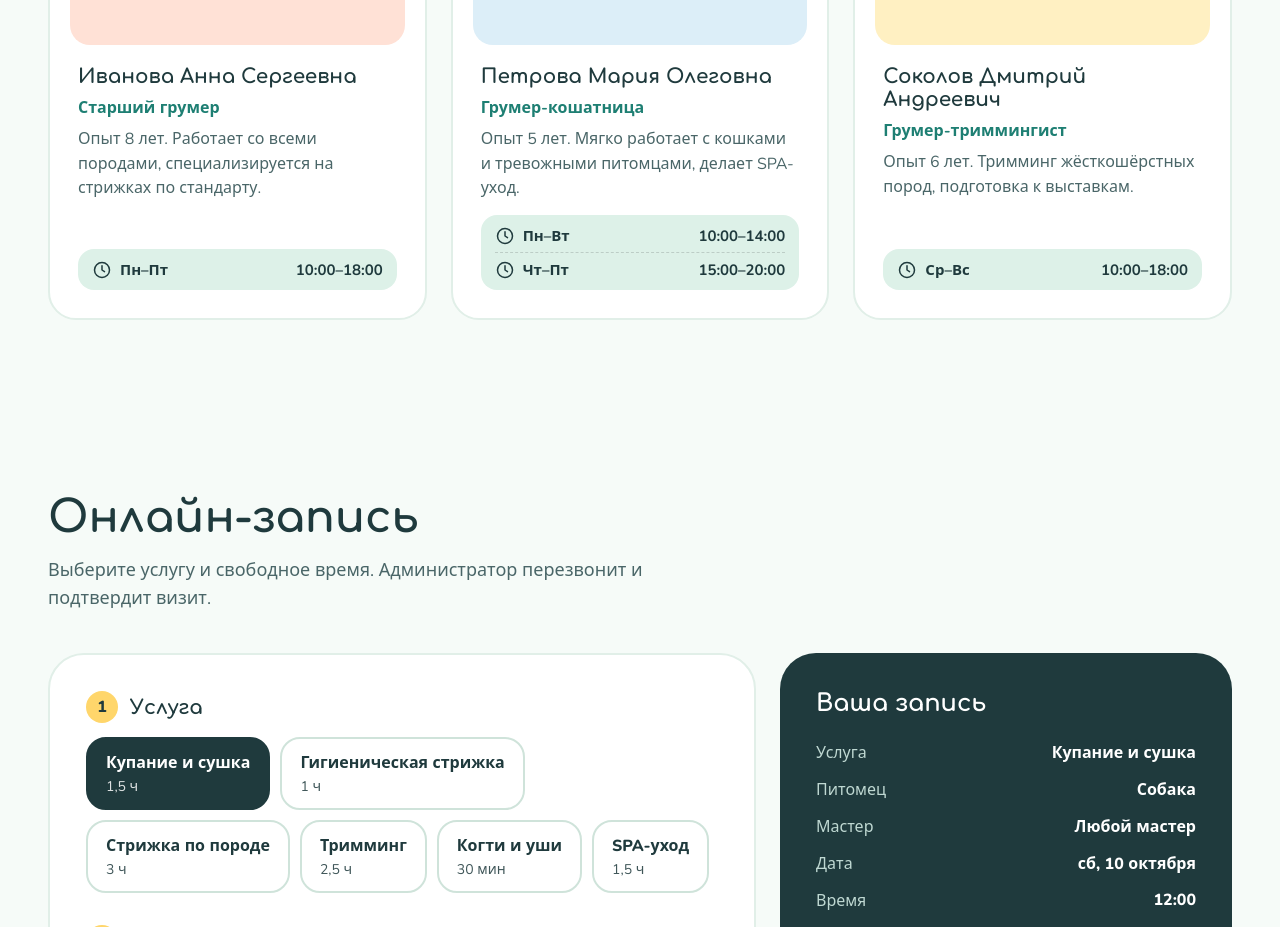
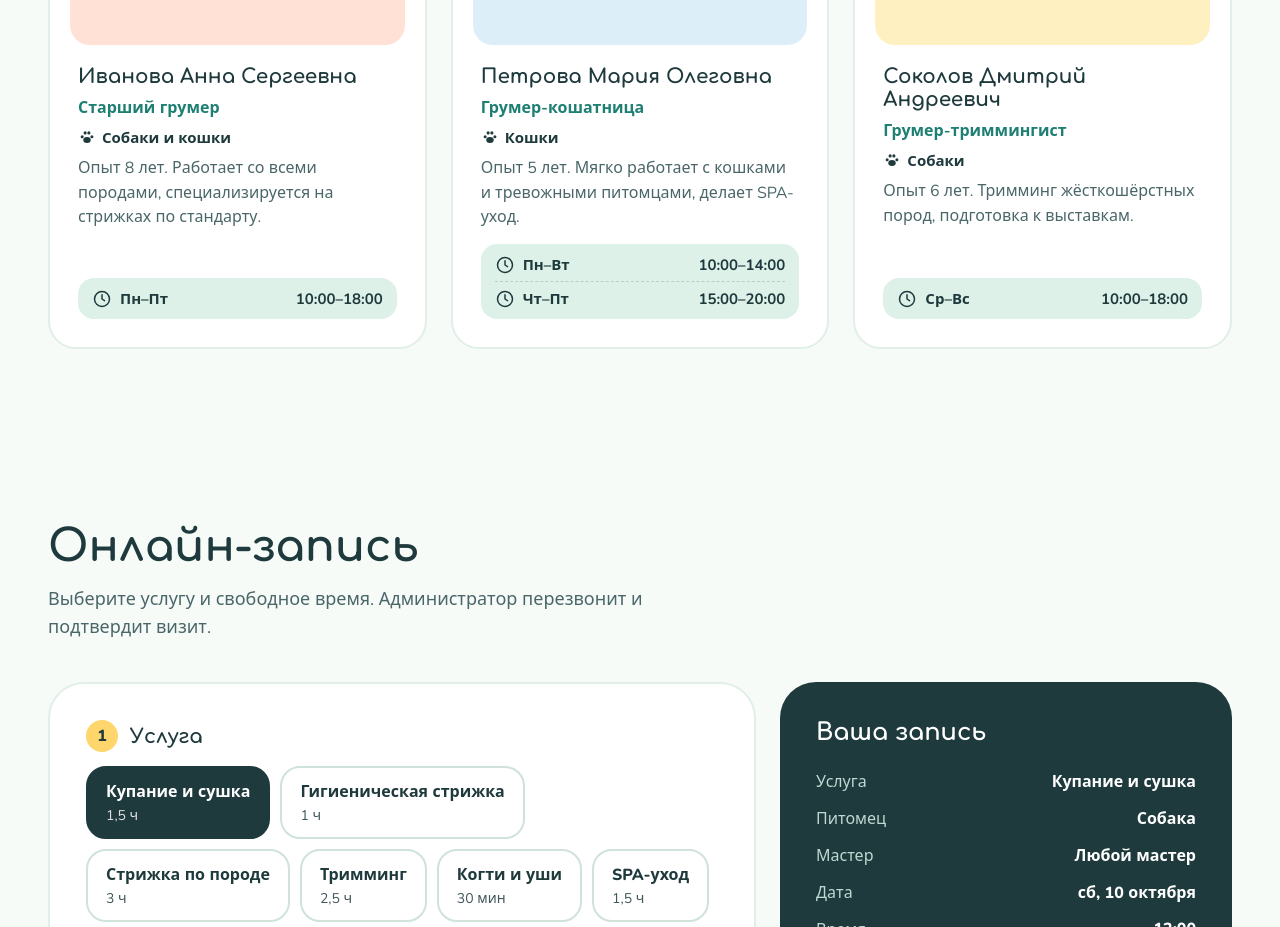
Before and after one commit to aleksan94/gruming, a Vue app: page / in a window 1280 px wide. Shown: the part 2660-3587 px from the top of the page. Built offline with nearby package versions, Linux system fonts and the light colour scheme.

Commit message:
тип животного у мастеров

```diff
--- a/src/components/TeamSection.vue
+++ b/src/components/TeamSection.vue
@@ -1,6 +1,6 @@
 <script setup lang="ts">
 import AppIcon from './AppIcon.vue'
-import { EMPLOYEES } from '../data/salon'
+import { EMPLOYEES, petsLabel } from '../data/salon'
 </script>
 
 <template>
@@ -19,6 +19,7 @@ import { EMPLOYEES } from '../data/salon'
           <div class="info">
             <h3 class="h3">{{ e.name }}</h3>
             <span class="role">{{ e.role }}</span>
+            <span class="pets"><AppIcon name="paw" :size="18" />{{ petsLabel(e.pets) }}</span>
             <p>{{ e.experience }}</p>
             <div class="schedule">
               <ul class="slots">
@@ -92,6 +93,14 @@ import { EMPLOYEES } from '../data/salon'
   color: var(--accent);
 }
 
+.pets {
+  display: flex;
+  align-items: center;
+  gap: 6px;
+  font-weight: 700;
+  font-size: 15px;
+}
+
 .schedule {
   margin-top: 6px;
   padding: 10px 14px;
--- a/src/data/salon.ts
+++ b/src/data/salon.ts
@@ -41,6 +41,7 @@ export interface ScheduleSlot {
   days: string
   hours: string
 }
+export type PetId = 'dog' | 'cat'
 export interface Employee {
   id: string
   name: string
@@ -49,6 +50,8 @@ export interface Employee {
   /** Путь к фото (например, /team/anna.jpg из public). Без фото показывается заглушка. */
   photo?: string
   experience: string
+  /** С какими животными работает мастер: собаки, кошки или и те и другие. */
+  pets: PetId[]
   /** Один или несколько интервалов работы (например, пн–вт и чт–пт в разное время). */
   schedule: ScheduleSlot[]
 }
@@ -176,6 +179,7 @@ export const EMPLOYEES: Employee[] = [
     role: 'Старший грумер',
     tint: 'peach',
     experience: 'Опыт 8 лет. Работает со всеми породами, специализируется на стрижках по стандарту.',
+    pets: ['dog', 'cat'],
     schedule: [{ days: 'Пн–Пт', hours: '10:00–18:00' }],
   },
   {
@@ -184,6 +188,7 @@ export const EMPLOYEES: Employee[] = [
     role: 'Грумер-кошатница',
     tint: 'sky',
     experience: 'Опыт 5 лет. Мягко работает с кошками и тревожными питомцами, делает SPA-уход.',
+    pets: ['cat'],
     schedule: [
       { days: 'Пн–Вт', hours: '10:00–14:00' },
       { days: 'Чт–Пт', hours: '15:00–20:00' },
@@ -195,6 +200,7 @@ export const EMPLOYEES: Employee[] = [
     role: 'Грумер-триммингист',
     tint: 'butter',
     experience: 'Опыт 6 лет. Тримминг жёсткошёрстных пород, подготовка к выставкам.',
+    pets: ['dog'],
     schedule: [{ days: 'Ср–Вс', hours: '10:00–18:00' }],
   },
 ]
@@ -203,6 +209,14 @@ export const PETS: Pet[] = [
   { id: 'dog', name: 'Собака' },
   { id: 'cat', name: 'Кошка' },
 ]
+
+const PET_LABELS: Record<PetId, string> = { dog: 'Собаки', cat: 'Кошки' }
+
+/** Подпись для мастера: «Собаки», «Кошки» или «Собаки и кошки». */
+export function petsLabel(pets: PetId[]): string {
+  const names = (['dog', 'cat'] as PetId[]).filter((p) => pets.includes(p)).map((p) => PET_LABELS[p])
+  return names.join(' и ').replace(/ и К/, ' и к')
+}
 
 export const TIMES = [
   '10:00',
```
